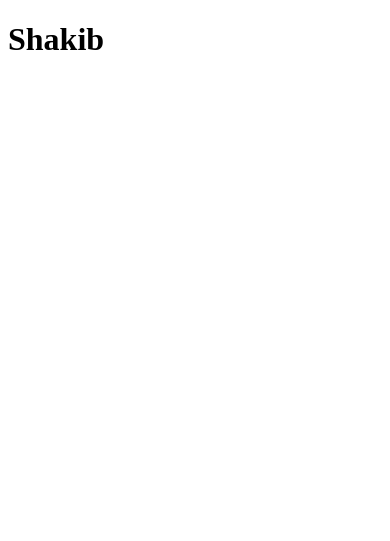
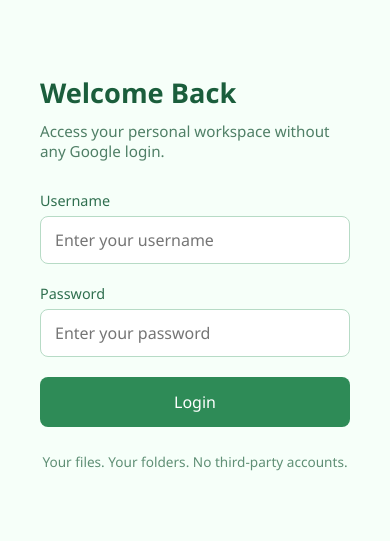
Before and after one commit to ShakibCodes/myBook, a Django app: page / in a window 390 px wide. Shown: the top 541 px of the page. Run offline with Django 5.2, Linux system fonts and the light colour scheme.

Commit message:
Login page frontend

```diff
--- a/mybook/templates/index.html
+++ b/mybook/templates/index.html
@@ -3,9 +3,201 @@
 <head>
     <meta charset="UTF-8">
     <meta name="viewport" content="width=device-width, initial-scale=1.0">
-    <title>Document</title>
+    <title>MyBook login</title>
+
+    <style>
+
+        * {
+            margin: 0;
+            padding: 0;
+            box-sizing: border-box;
+            font-family: "Segoe UI", Tahoma, Geneva, Verdana, sans-serif;
+        }
+
+        body {
+            min-height: 100vh;
+            background: #e9f5ee;
+        }
+
+
+        .container {
+            display: flex;
+            min-height: 100vh;
+        }
+
+
+        .login-section {
+            flex: 1;
+            background: #f6fff9;
+            display: flex;
+            align-items: center;
+            justify-content: center;
+            padding: 40px;
+        }
+
+        .login-box {
+            width: 100%;
+            max-width: 400px;
+        }
+
+        .login-box h1 {
+            color: #1b5e3c;
+            margin-bottom: 10px;
+            font-size: 2rem;
+        }
+
+        .login-box p {
+            color: #4f7f66;
+            margin-bottom: 30px;
+            font-size: 0.95rem;
+        }
+
+        .input-group {
+            margin-bottom: 20px;
+        }
+
+        .input-group label {
+            display: block;
+            margin-bottom: 6px;
+            color: #2f6f4f;
+            font-size: 0.9rem;
+        }
+
+        .input-group input {
+            width: 100%;
+            padding: 12px 14px;
+            border-radius: 8px;
+            border: 1px solid #b7dbc6;
+            outline: none;
+            font-size: 1rem;
+            transition: 0.3s;
+        }
+
+        .input-group input:focus {
+            border-color: #2e8b57;
+            box-shadow: 0 0 0 2px rgba(46, 139, 87, 0.2);
+        }
+
+        .login-btn {
+            width: 100%;
+            padding: 14px;
+            background: #2e8b57;
+            border: none;
+            border-radius: 8px;
+            color: white;
+            font-size: 1rem;
+            cursor: pointer;
+            transition: 0.3s;
+        }
+
+        .login-btn:hover {
+            background: #256f46;
+        }
+
+        .footer-text {
+            margin-top: 25px;
+            text-align: center;
+            font-size: 0.85rem;
+            color: #5f8f75;
+        }
+
+
+        .image-section {
+            flex: 1;
+            background-image: url("https://images.unsplash.com/photo-1508780709619-79562169bc64");
+            background-size: cover;
+            background-position: center;
+            position: relative;
+        }
+
+        .overlay {
+            position: absolute;
+            inset: 0;
+            background: rgba(20, 80, 50, 0.6);
+            display: flex;
+            align-items: center;
+            justify-content: center;
+            padding: 40px;
+            color: #eafff4;
+            text-align: center;
+        }
+
+        .overlay h2 {
+            font-size: 2.2rem;
+            margin-bottom: 15px;
+        }
+
+        .overlay p {
+            font-size: 1rem;
+            max-width: 400px;
+            line-height: 1.6;
+        }
+
+        @media (max-width: 900px) {
+            .container {
+                flex-direction: column;
+            }
+
+            .image-section {
+                min-height: 300px;
+            }
+        }
+
+        @media (max-width: 480px) {
+            .login-box h1 {
+                font-size: 1.7rem;
+            }
+
+            .overlay h2 {
+                font-size: 1.6rem;
+            }
+        }
+    </style>
 </head>
 <body>
-    <h1>Shakib</h1>
+
+    <div class="container">
+
+        <!-- LEFT LOGIN -->
+        <div class="login-section">
+            <div class="login-box">
+                <h1>Welcome Back</h1>
+                <p>Access your personal workspace without any Google login.</p>
+
+                <form>
+                    <div class="input-group">
+                        <label for="username">Username</label>
+                        <input type="text" id="username" placeholder="Enter your username">
+                    </div>
+
+                    <div class="input-group">
+                        <label for="password">Password</label>
+                        <input type="password" id="password" placeholder="Enter your password">
+                    </div>
+
+                    <button class="login-btn">Login</button>
+                </form>
+
+                <div class="footer-text">
+                    Your files. Your folders. No third-party accounts.
+                </div>
+            </div>
+        </div>
+
+        <!-- RIGHT IMAGE -->
+        <div class="image-section">
+            <div class="overlay">
+                <div>
+                    <h2>Your Own Cloud Space</h2>
+                    <p>
+                        Create, manage, and store your practical files securely
+                        without logging into Google or any external platform.
+                    </p>
+                </div>
+            </div>
+        </div>
+
+    </div>
+
 </body>
 </html>
```
